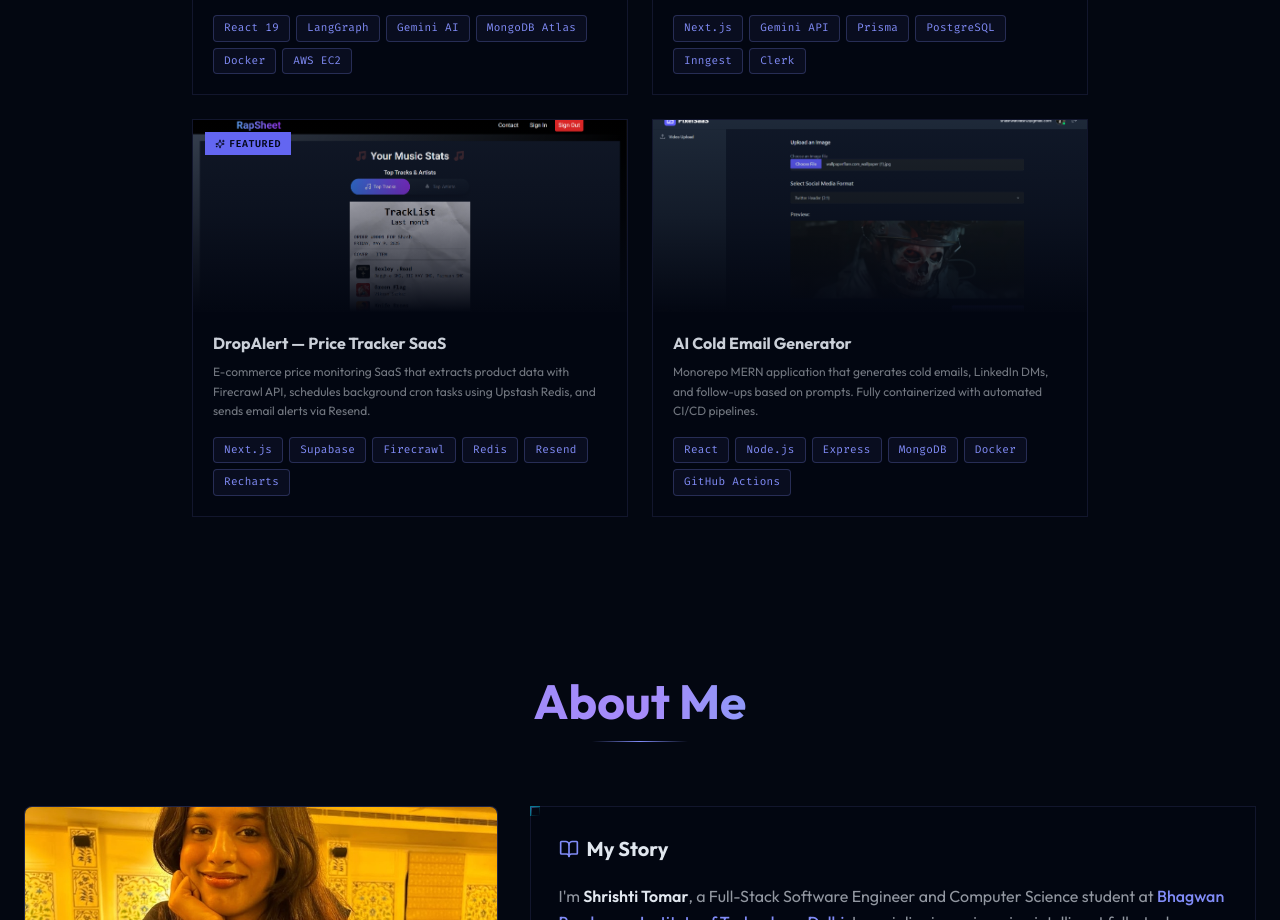
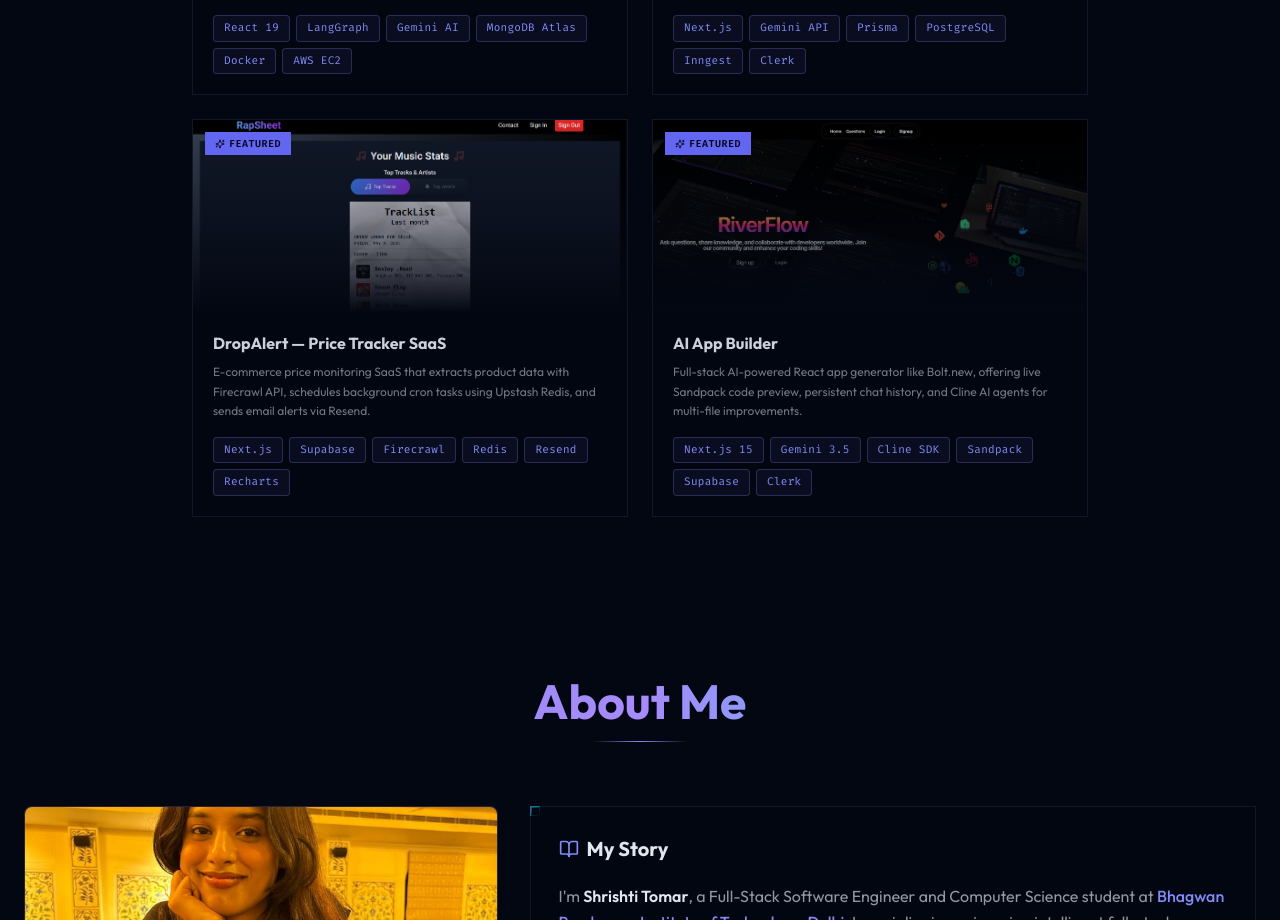
Before and after one commit to shrish98/my-portfolio, a Next.js app: page / in a window 1280 px wide. Shown: the part 2160-3080 px from the top of the page. Built offline with nearby package versions, Linux system fonts and the light colour scheme.

Commit message:
feat: replace cold email project with AI App Builder, and remove project README

```diff
--- a/components/sections/projects.tsx
+++ b/components/sections/projects.tsx
@@ -54,13 +54,14 @@ const projects: Project[] = [
   },
   {
     id: 4,
-    title: "AI Cold Email Generator",
-    description: "Monorepo MERN application that generates cold emails, LinkedIn DMs, and follow-ups based on prompts. Fully containerized with automated CI/CD pipelines.",
-    image: "/Pixel-2.png",
-    tags: ["React", "Node.js", "Express", "MongoDB", "Docker", "GitHub Actions"],
-    category: "fullstack",
-    url: "https://github.com/shrish98/ai-cold-email-generator", // use github url since it's monorepo reference
-    github: "https://github.com/shrish98/ai-cold-email-generator",
+    title: "AI App Builder",
+    description: "Full-stack AI-powered React app generator like Bolt.new, offering live Sandpack code preview, persistent chat history, and Cline AI agents for multi-file improvements.",
+    image: "/riverflow.png",
+    tags: ["Next.js 15", "Gemini 3.5", "Cline SDK", "Sandpack", "Supabase", "Clerk"],
+    category: "ai",
+    url: "https://github.com/shrish98/AI-app-builder",
+    github: "https://github.com/shrish98/AI-app-builder",
+    featured: true,
   },
 ];
 
```
Also changed, not shown: 1 other file (tests, documents, lock files or other folders).
